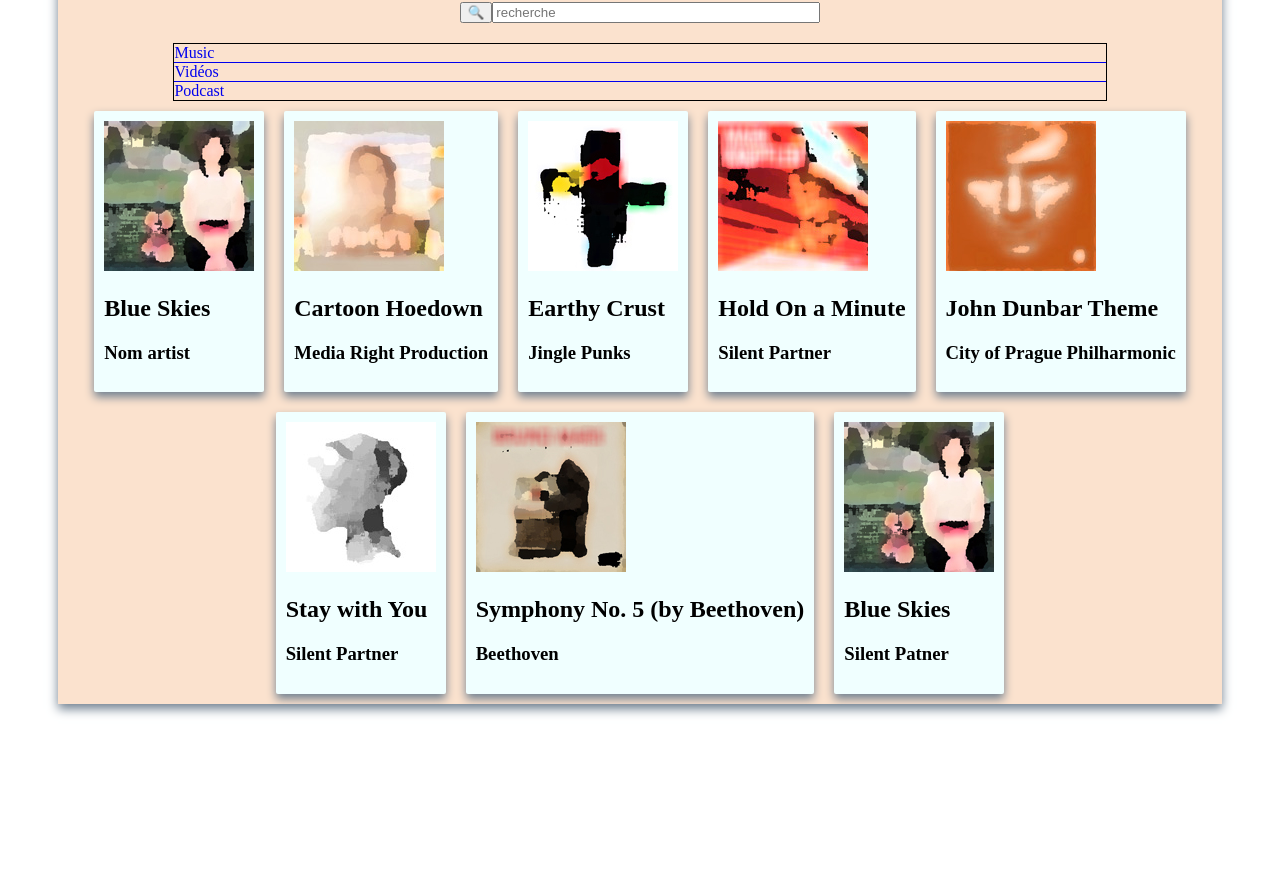
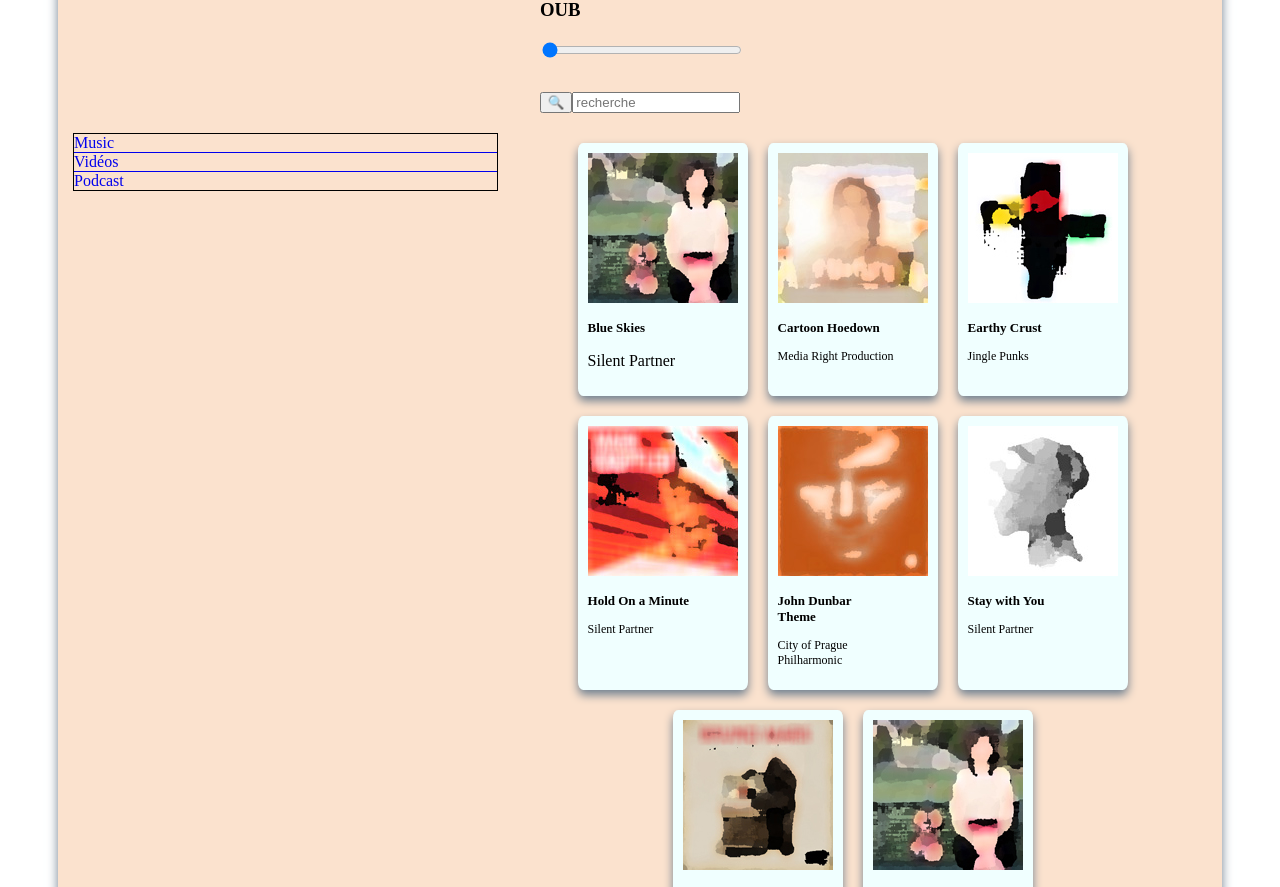
Before and after one commit to rudolphattisso/Project_MediaPlayer, a plain HTML site: page mediaPlayer.html in a window 1280 px wide. Shown: the part 182-1069 px from the top of the page. Before the commit the page ends 936 px from the top, so only its background shows below. Drawn offline with Linux system fonts and the light colour scheme; a web font is replaced by a local one.

Commit message:
toutes les fonctionnalités sont opérationnelles; poinnt démalioration : centrer l'affichage de textes et restreindre le longueur des titres afin d'éviter la déformartion des case. Terminer les média Queries

```diff
--- a/mediaPlayer.html
+++ b/mediaPlayer.html
@@ -23,8 +23,8 @@
             </span>
 
             <span id="player">
-                <h1 id="artist"> </h1>
-                <h3 id="title"> </h3>
+                <h1 id="artist">ZB</h1>
+                <h3 id="title">OUB</h3>
                 <input type="range" id="progress" min="0" max="100" value="0">
             </span>
 
@@ -46,43 +46,43 @@
 
                 <span class="covers" id="cover1">
                     <img src="pochettes/150/1.jpg" alt="">
-                    <h2 class="titleTrack" id="">Blue Skies</h2>
-                    <h3 class="Silent Patner" id="">Nom artist</h3>
+                    <p class="titleTrack" id="">Blue Skies</p>
+                    <p class="Silent Patner" id="">Silent Partner</p>
                 </span>
                 <span class="covers" id="cover2">
                     <img src="pochettes/150/2.jpg" alt="">
-                    <h2 class="titleTrack" id="">Cartoon Hoedown</h2>
-                    <h3 class="artisteTrack" id="">Media Right Production</h3>
+                    <p class="titleTrack" id="">Cartoon Hoedown</p>
+                    <p class="artisteTrack" id="">Media Right Production</p>
                 </span>
                 <span class="covers" id="cover3">
                     <img src="pochettes/150/3.jpg" alt="">
-                    <h2 class="titleTrack" id="">Earthy Crust</h2>
-                    <h3 class="artisteTrack" id="">Jingle Punks</h3>
+                    <p class="titleTrack" id="">Earthy Crust</p>
+                    <p class="artisteTrack" id="">Jingle Punks</p>
                 </span>
                 <span class="covers" id="cover4">
                     <img src="pochettes/150/4.jpg" alt="">
-                    <h2 class="titleTrack" id="">Hold On a Minute</h2>
-                    <h3 class="artisteTrack" id="">Silent Partner</h3>
+                    <p class="titleTrack" id="">Hold On a Minute</p>
+                    <p class="artisteTrack" id="">Silent Partner</p>
                 </span>
                 <span class="covers" id="cover5">
                     <img src="pochettes/150/5.jpg" alt="">
-                    <h2 class="titleTrack" id="">John Dunbar Theme</h2>
-                    <h3 class="artisteTrack" id="">City of Prague Philharmonic</h3>
+                    <p class="titleTrack" id="">John Dunbar <br>Theme</p>
+                    <p class="artisteTrack" id="">City of Prague<br>Philharmonic</p>
                 </span>
                 <span class="covers" id="cover6">
                     <img src="pochettes/150/6.jpg" alt="">
-                    <h2 class="titleTrack" id="">Stay with You</h2>
-                    <h3 class="artisteTrack" id="">Silent Partner</h3>
+                    <p class="titleTrack" id="">Stay with You</p>
+                    <p class="artisteTrack" id="">Silent Partner</p>
                 </span>
                 <span class="covers" id="cover7">
                     <img src="pochettes/150/7.jpg" alt="">
-                    <h2 class="titleTrack" id="">Symphony No. 5 (by Beethoven)</h2>
-                    <h3 class="artisteTrack" id="">Beethoven</h3>
+                    <p class="titleTrack" id="">Symphony No. 5<br>(by Beethoven)</p>
+                    <p class="artisteTrack" id="">Beethoven</p>
                 </span>
                 <span class="covers" id="cover8">
                     <img src="pochettes/150/1.jpg" alt="">
-                    <h2 class="titleTrack" id="">Blue Skies</h2>
-                    <h3 class="artisteTrack" id="">Silent Patner</h3>
+                    <p class="titleTrack" id="">Blue Skies</p>
+                    <p class="artisteTrack" id="">Silent Patner</p>
                 </span>
 
             </span>
--- a/script.js
+++ b/script.js
@@ -110,23 +110,40 @@ function updateTrackInfo() {
     const covers = tracksDisplay.querySelectorAll(".covers");
 
     for (let index = 0; index < covers.length; index++) {
+        //création du tableau cover
         const cover = covers[index];
         cover.addEventListener("click", e => {
-            git
             mediaPlayer.src = "audio/"+ tabPlaylist[index].file;
-            mediaPlayer.play
+            isPlayed=true;
+            mediaPlayer.play();
             console.log(mediaPlayer.src);
             //
         });
 
-        //   const titleElement = cover.querySelector(".titleTrack");
-        //   const artistElement = cover.querySelector(".artisteTrack");
 
         //   titleElement.textContent = tabPlaylist[index].title;
         //   artistElement.textContent = tabPlaylist[index].author;
     }
 }
 updateTrackInfo();
+
+const titleElement = document.getElementsByClassName("titleTrack");
+const artistElement = document.getElementsByClassName("artisteTrack");
+
+// function lengthCoverTitles(){
+//     for(let i = 0; i> tabPlaylist.length; i++){
+//         let lengthTitles= titleElement;
+//         if (tabPlaylist[i].title.length > 12) {
+//             titleElement[i].innerHTML = tabPlaylist[i].title.slice(0, 12) + "<br>" +  tabPlaylist[i].title.slice(12)
+//         }
+//         if (tabPlaylist[i].author.length > 12) {
+//             artistElement[i].innerHTML = tabPlaylist[i].author.slice(0, 12) + "<br>" +  tabPlaylist[i].author.slice(12)
+//         };
+
+//     }
+// }
+// lengthCoverTitles();
+
 
 playButton.addEventListener("click", playAndPause);
 const nextButton = document.getElementById("next");
@@ -177,6 +194,8 @@ function addVolume() {
 
 };
 
+
+
 function removeVolume() {
     console.log(mediaPlayer.volume)
     if (0.1 < mediaPlayer.volume) {
--- a/style.css
+++ b/style.css
@@ -6,6 +6,7 @@
 #container{
     /* border: 1px solid black; */
     margin: 50px;
+    padding:15px;
     display: flex;
     flex-direction: column;
     align-items:center  ;
@@ -68,7 +69,6 @@ width: 100%;
 #researchBox{
 margin-top: 30px;
 margin-bottom: 20px;
-
 display: flex;
 width: 100%;
 flex-direction:row;
@@ -120,15 +120,68 @@ nav> a:last-child{
     box-shadow: 0px 5px 10px slategray;
     margin: 10px;
     padding: 10px;
-    border-radius: 2px;
+    border-radius: 3%;
     background-color: azure;
 
 }
 
 .covers:hover{
 box-shadow: 0px 2px 5px rgb(112, 183, 253);
+transform: scale(1.12);
 }
-/* media quieries */
-@media only screen and (min-width: 600px) {
+
+.titleTrack{
+font-size: 13px;
+font-weight: bold;
+}
+
+.artisteTrack{
+font-size: 12px;
+font : italic;
 
 }
+
+
+/* Small devices (portrait tablets and large phones, 600px and up) */
+@media only screen and (min-width: 600px) {
+main{
+    flex-direction: row;
+    align-items: flex-start;
+}
+
+#player{
+    width: 50%;
+    justify-content: space-around;
+    align-content: center;
+
+    }
+
+
+    #progress{
+        width: 100%;
+    }
+
+    /* research field  */
+    #researchBox{
+    margin-top: 30px;
+    margin-bottom: 20px;
+    display: flex;
+    width: 50%;
+    flex-direction:row;
+    justify-content: center;
+    }
+
+
+
+}
+
+/* Medium devices (landscape tablets, 768px and up) */
+@media only screen and (min-width: 768px) {
+
+}
+
+
+/* Large devices (laptops/desktops, 992px and up) */
+@media only screen and (min-width: 992px) {
+
+}
```
